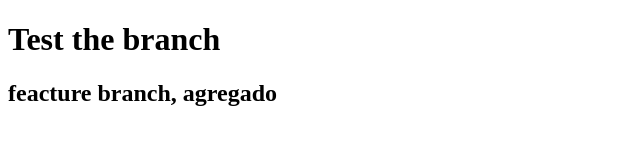
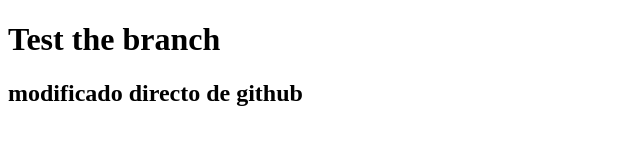
Before and after one commit to davidsototest/davidsototest, a plain HTML site: page index.html in a window 1280 px wide. Shown: the whole page, without its empty margins (0-640 px from the left). Drawn offline with Linux system fonts and the light colour scheme.

Commit message:
Update index.html

```diff
--- a/index.html
+++ b/index.html
@@ -8,7 +8,7 @@
 </head>
 <body>
     <h1>Test the branch</h1>
-    <h2> feacture branch, agregado</h2>
+    <h2> modificado directo de github</h2>
 
 </body>
 </html>
```
